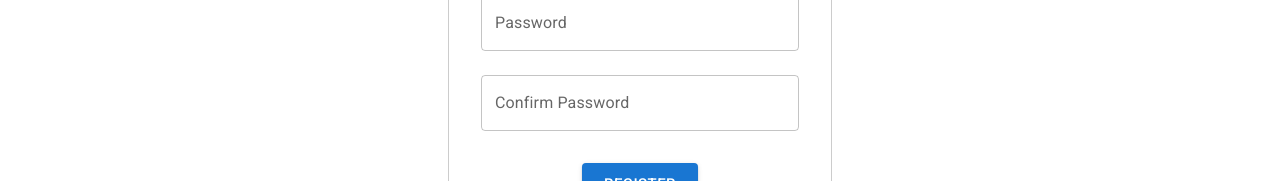
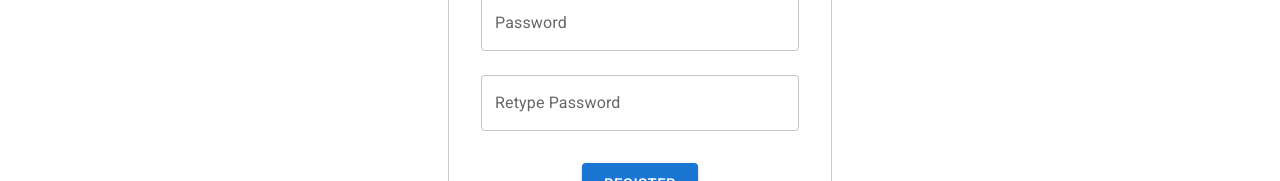
Before and after one commit to anb1142/goalhub, a React (Vite) app in the folder frontend/: page /register in a window 1280 px wide. Shown: the part 390-571 px from the top of the page. Built offline with nearby package versions, Linux system fonts and the light colour scheme.

Commit message:
feat: added validation to register

```diff
--- a/frontend/src/pages/Register.tsx
+++ b/frontend/src/pages/Register.tsx
@@ -1,89 +1,100 @@
-import { useEffect, useState } from "react";
+import { useEffect } from "react";
 
-import { TextField } from "@mui/material";
+import { yupResolver } from "@hookform/resolvers/yup";
+import { SubmitHandler, useForm } from "react-hook-form";
 import { useDispatch } from "react-redux";
 import { useNavigate } from "react-router-dom";
-import { toast } from "react-toastify";
+import * as yup from "yup";
 import AlignCenter from "../components/AlignCenter";
 import SignForm from "../components/SignForm";
 import { authActions, useAuth } from "../store/auth/auth.slice";
+import Input from "../components/Input";
+
+const registerSchema = yup.object().shape({
+	name: yup.string().required("Required"),
+	email: yup.string().email("Must be a valid Email").required("Required"),
+	password: yup
+		.string()
+		.min(8, "Must be at least 8 characters")
+		.max(32, "Must be less than 32 characters")
+		.required("Required"),
+	password2: yup
+		.string()
+		.required("Required")
+		.oneOf([yup.ref("password")], "Passwords does not match"),
+});
+type IRegisterInput = {
+	name: string;
+	email: string;
+	password: string;
+	password2: string;
+};
 function Register() {
-	const [formData, setFormData] = useState({
-		name: "",
-		email: "",
-		password: "",
-		password2: "",
-	});
-	const { name, email, password, password2 } = formData;
-
 	const navigate = useNavigate();
 	const dispatch = useDispatch();
+
+	const {
+		control,
+		handleSubmit,
+		formState: { errors },
+	} = useForm<IRegisterInput>({
+		delayError: 300,
+		mode: "onChange",
+		resolver: yupResolver(registerSchema),
+	});
 
 	const { user, isLoading } = useAuth();
 	useEffect(() => {
 		if (!isLoading && user?.token) navigate("/");
 	}, [user, isLoading]);
 
-	const onChange: React.ChangeEventHandler<HTMLInputElement> = (e) => {
-		setFormData((prev) => ({
-			...prev,
-			[e.target.name]: e.target.value,
-		}));
-	};
-
-	const onSubmit: React.FormEventHandler = (e) => {
-		e.preventDefault();
-		if (password !== password2) return toast.error(`Password do not match`);
-
-		const userData = {
-			name,
-			email,
-			password,
-		};
-		dispatch(authActions.register(userData));
+	const onSubmit: SubmitHandler<IRegisterInput> = (data) => {
+		dispatch(
+			authActions.register({
+				name: data.name,
+				email: data.email,
+				password: data.password,
+			})
+		);
 	};
 
 	return (
 		<AlignCenter>
 			<SignForm
 				name={"Register"}
-				onSubmit={onSubmit}
+				onSubmit={handleSubmit(onSubmit)}
 				reRouteText={"Already registered ? Login Here"}
 				reRouteTo="/login"
 			>
-				<TextField
-					margin="normal"
-					fullWidth
+				<Input
+					name="name"
+					control={control}
 					label="Name"
-					name="name"
-					value={name}
-					onChange={onChange}
+					error={errors.name ? true : false}
+					helperText={errors.name?.message}
 				/>
-				<TextField
-					margin="normal"
-					fullWidth
+				<Input
+					name="email"
+					control={control}
 					label="Email Address"
-					name="email"
-					value={email}
-					onChange={onChange}
+					error={errors.email ? true : false}
+					helperText={errors.email?.message}
 				/>
-				<TextField
-					margin="normal"
-					fullWidth
+				<Input
 					name="password"
+					control={control}
 					label="Password"
 					type="password"
-					value={password}
-					onChange={onChange}
+					error={errors.password ? true : false}
+					helperText={errors.password?.message}
 				/>
-				<TextField
-					margin="normal"
-					fullWidth
+				<Input
 					name="password2"
-					label="Confirm Password"
+					control={control}
+					label="Retype Password"
 					type="password"
-					value={password2}
-					onChange={onChange}
+					error={errors.password2 ? true : false}
+					helperText={errors.password2?.message}
 				/>
 			</SignForm>
 		</AlignCenter>
```
